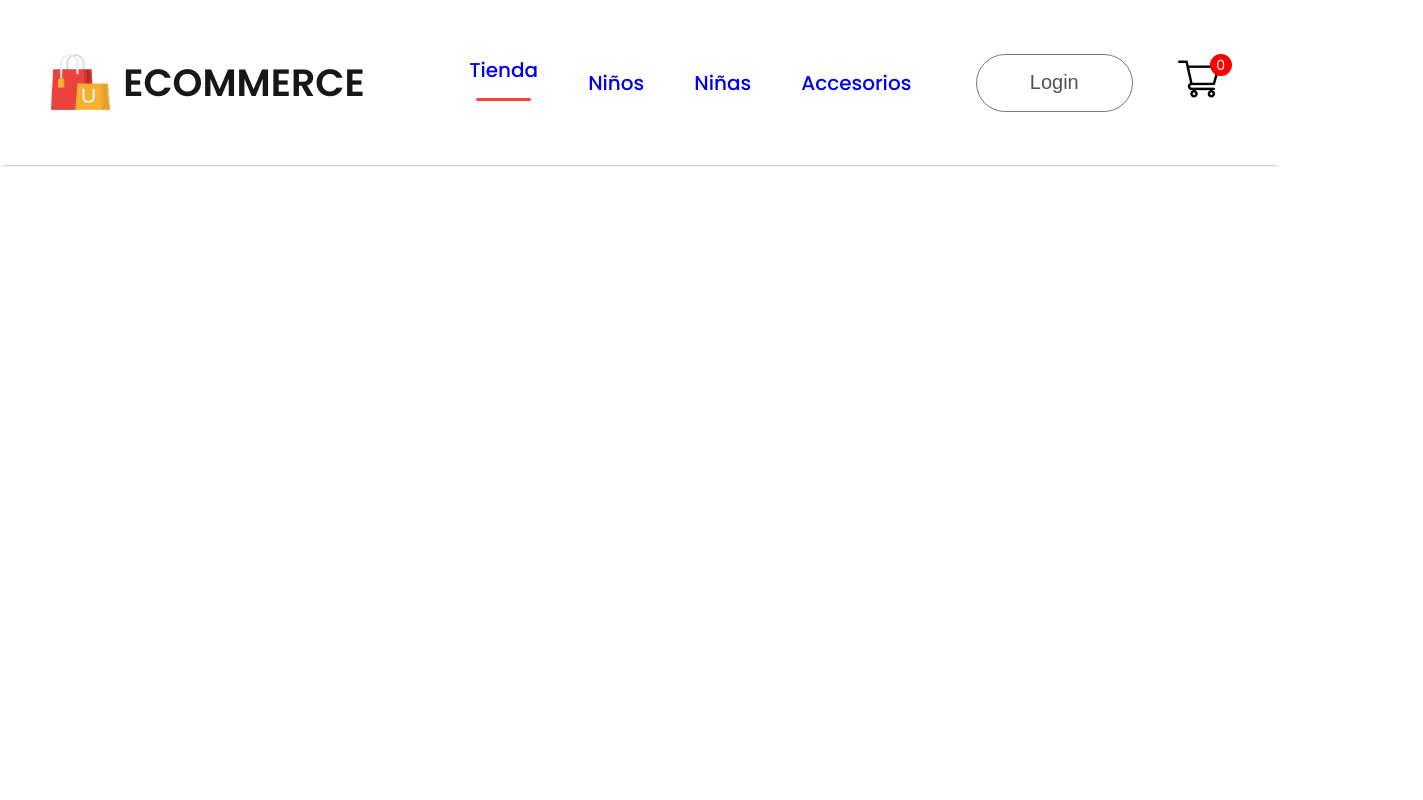
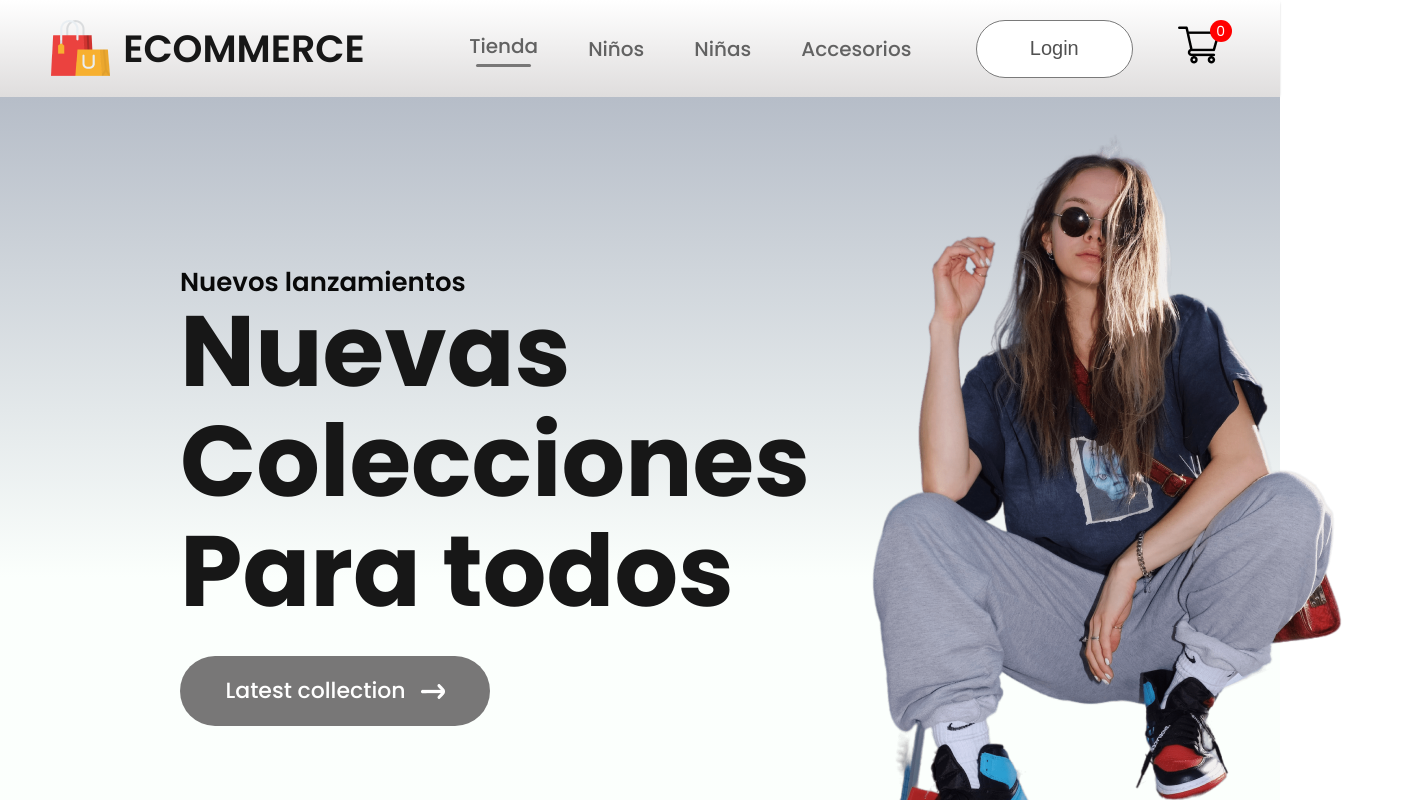
Before and after one commit to khennier/ecommerce, a React (Create React App) app in the folder frontend/: page / in a window 1280 px wide. Shown: the top 800 px of the page, 1423 px wide, since content can reach past the window. Built offline with nearby package versions, Linux system fonts and the light colour scheme.

Commit message:
actualizando shop

```diff
--- /dev/null
+++ b/frontend/src/components/Hero/Hero.css
@@ -0,0 +1,51 @@
+.hero {
+    height: 100vh;
+    background: linear-gradient(180deg, #b6bdc8, #e1ffea22 60%);
+    display: flex;
+
+}
+
+.hero-left {
+    flex: 1;
+    display: flex;
+    flex-direction: column;
+    justify-content: center;
+    gap: 20;
+    padding-left: 180px;
+    line-height: 1.1;
+}
+.hero-left h2 {
+    color: #090909;
+    font-size: 26px;
+    font-weight: 600;
+}
+
+.hero-left p {
+    color: #171717;
+    font-size: 100px;
+    font-weight: 700;
+
+}
+.hero-hand-icon {
+    display: flex;
+    align-items: center;
+    gap: 20px;
+}
+.hero-hand-icon img {
+    width: 105px;
+
+}
+.hero-latest-btn {
+    display: flex;
+    justify-content: center;
+    align-items: center;
+    gap: 15px;
+    width: 310px;
+    height: 70px;
+    border-radius: 75px;
+    margin-top: 30px;
+    background: #787777;
+    color: white;
+    font-size: 22px;
+    font-weight: 500;
+}
--- /dev/null
+++ b/frontend/src/components/Hero/Hero.jsx
@@ -0,0 +1,30 @@
+import React from 'react';
+import './Hero.css';
+import arrow_icon from '../assets/arrow.png'
+import hero_image from '../assets/hero_image.png'
+
+const Hero = () => {
+  return (
+    <div className='hero'>
+      <div className="hero-left">
+        <h2>Nuevos lanzamientos</h2>
+        <div>
+          <div className="hero-hand-icon">
+          <p>Nuevas</p>
+          </div>
+          <p>Colecciones</p>
+          <p>Para todos</p>
+        </div>
+        <div className="hero-latest-btn">
+            <div>Latest collection</div>
+            <img src={arrow_icon} alt="" />
+        </div>
+      </div>
+      <div className="hero-right">
+          <img src={hero_image} alt="" />
+      </div>
+    </div>
+  );
+}
+
+export default Hero;
--- a/frontend/src/components/navbar/NavBar.css
+++ b/frontend/src/components/navbar/NavBar.css
@@ -3,13 +3,13 @@
     justify-content: space-around;
     padding: 16px;
     box-shadow: 0 1px 3px -2px black;
+    background: linear-gradient(to bottom, #ffffff, #dfdddd); /* Degradado gris y blanco */
   }
 
   .nav-logo {
     display: flex;
     align-items: center;
     gap: 10px;
-
   }
 
   .nav-logo p {
@@ -34,7 +34,6 @@
     align-items: center;
     justify-content: center;
     gap: 3px;
-
   }
 
   .nav-menu hr {
@@ -42,14 +41,13 @@
     width: 80%;
     height: 3px;
     border-radius: 10px;
-    background: #ff4141;
+    background: #787777;
   }
 
   .nav-login-cart {
     display: flex;
     align-items: center;
     gap: 45px;
-
   }
 
   .nav-login-cart button {
@@ -82,6 +80,8 @@
     background-color: red;
     color: white;
   }
+
   .nav-menu li a {
     text-decoration: none;
+    color: #626262;
   }
--- a/frontend/src/components/navbar/NavBar.jsx
+++ b/frontend/src/components/navbar/NavBar.jsx
@@ -12,7 +12,7 @@
             <p>ECOMMERCE</p>
         </div>
         <ul className="nav-menu">
-            <li onClick={()=>{setMenu("tienda")}}><Link  to="/">Tienda</Link>{menu==="tienda"?<hr />:<></>}</li>
+            <li onClick={()=>{setMenu("tienda")}}><Link to="/">Tienda</Link>{menu==="tienda"?<hr />:<></>}</li>
             <li onClick={()=>{setMenu("niños")}}><Link to="/niños">Niños</Link>{menu==="niños"?<hr />:<></>}</li>
             <li onClick={()=>{setMenu("niñas")}}><Link to="/niñas">Niñas</Link>{menu==="niñas"?<hr />:<></>}</li>
             <li onClick={()=>{setMenu("accesorios")}}><Link to="/accesorios">Accesorios</Link>{menu==="accesorios"?<hr />:<></>}</li>
--- a/frontend/src/index.css
+++ b/frontend/src/index.css
@@ -1,3 +1,7 @@
+*{
+  margin: 0;
+}
+
 body {
   margin: 0;
   font-family: -apple-system, BlinkMacSystemFont, 'Segoe UI', 'Roboto', 'Oxygen',
--- a/frontend/src/pages/Shop.jsx
+++ b/frontend/src/pages/Shop.jsx
@@ -1,7 +1,10 @@
 import React from 'react'
+import Hero from '../components/Hero/Hero.jsx'
 
 export const Shop = () => {
   return (
-    <div></div>
+    <div>
+      <Hero/>
+    </div>
   )
 }
```
Also changed, not shown: 1 other file (tests, documents, lock files or other folders). Lines whose indentation alone changed are shown as unchanged.
